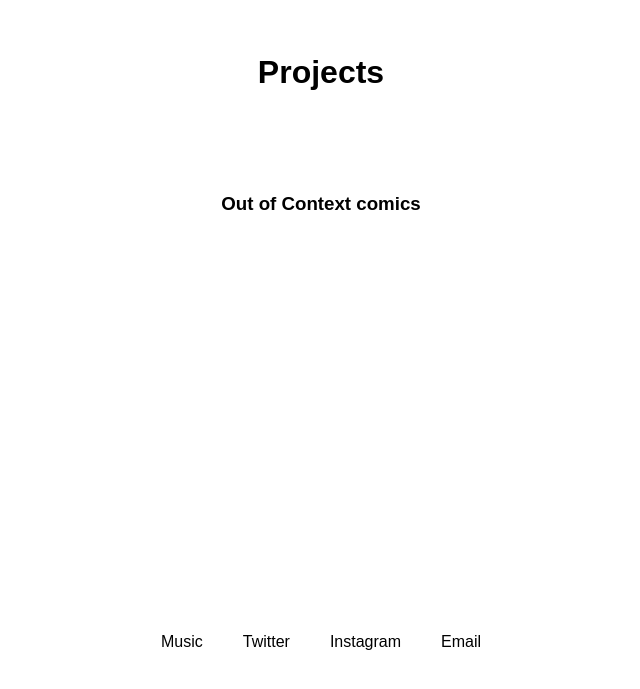
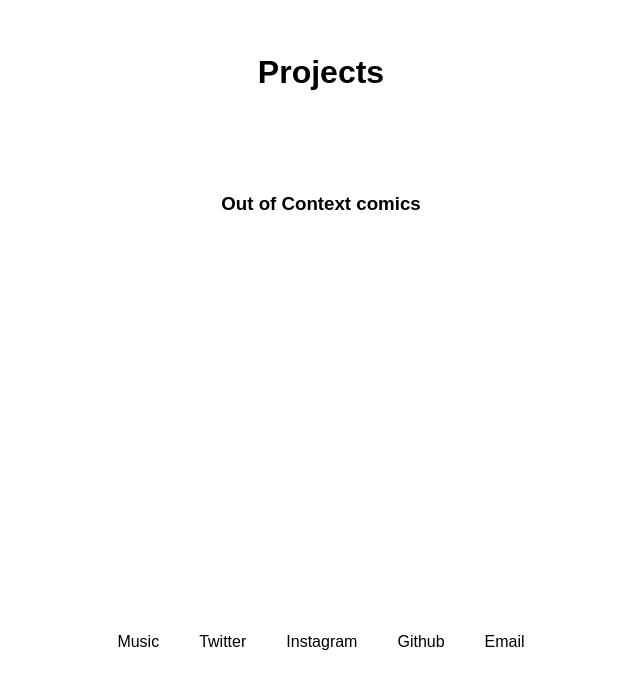
Before and after one commit to danrector/updated-site, a React (Create React App) app: page / in a window 1280 px wide. Shown: the part 1849-2538 px from the top of the page, without its empty margins (319-959 px from the left). Built offline with nearby package versions, Linux system fonts and the light colour scheme.

Commit message:
added github

```diff
--- a/src/App.js
+++ b/src/App.js
@@ -30,6 +30,7 @@
             <li ><a target="_blank" href="https://soundcloud.com/drector1">Music</a></li>
             <li ><a target="_blank" href="https://twitter.com/danielkrector">Twitter</a></li>
             <li ><a target="_blank" href="https://www.instagram.com/drector1/">Instagram</a></li>
+            <li ><a target="_blank" href="https://github.com/drector1">Github</a></li>
             <li ><a href="mailto:rector.danielk@gmail.com?subject=Hello&body=Hi">Email</a></li>
           </ul>
         </div>
```
